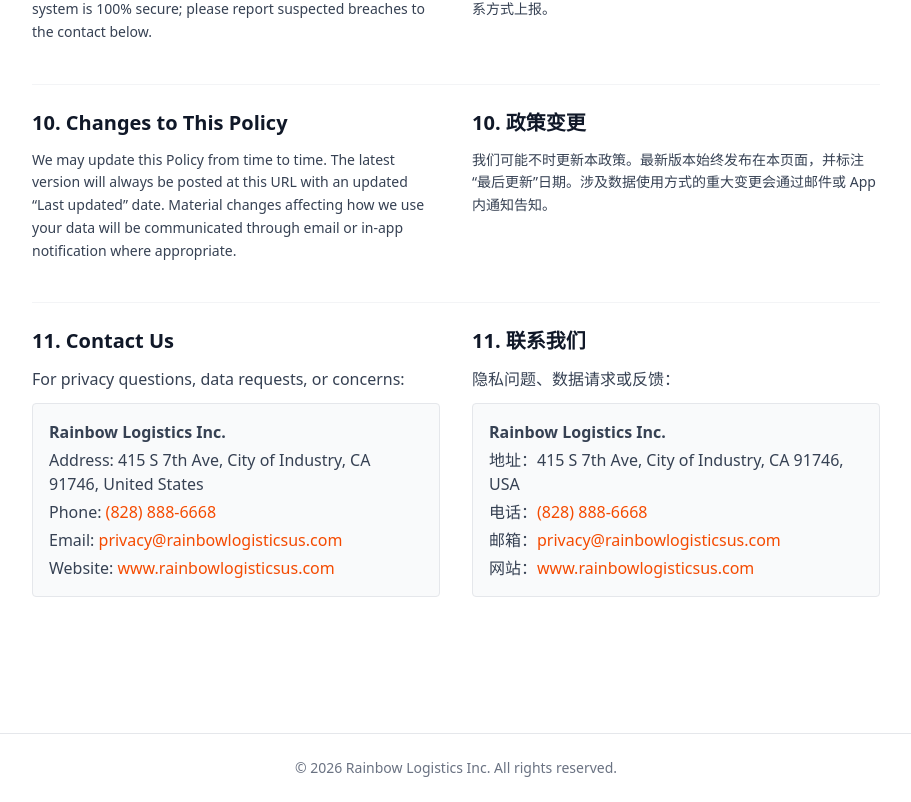
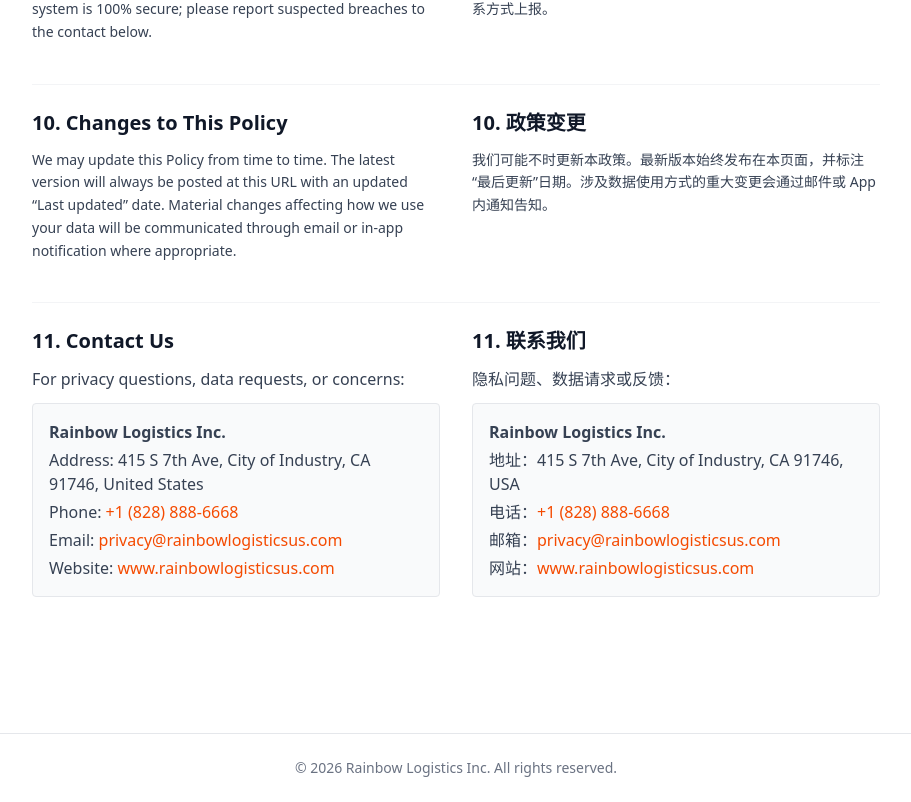
Before and after one commit to lyj53465/rainbow-website, a Next.js app: page /privacy in a window 1280 px wide. Shown: the part 3382-4184 px from the top of the page, without its empty margins (184-1095 px from the left). Built offline with nearby package versions, Linux system fonts and the light colour scheme.

Commit message:
fix: 版权年改 2020 / 海运部邮箱改 jim@ / 电话加 +1 美国国际格式

```diff
--- a/app/privacy/page.tsx
+++ b/app/privacy/page.tsx
@@ -282,7 +282,7 @@
                 <div className="mt-3 p-4 bg-gray-50 rounded border border-gray-200 space-y-1">
                   <p><strong>Rainbow Logistics Inc.</strong></p>
                   <p>Address: 415 S 7th Ave, City of Industry, CA 91746, United States</p>
-                  <p>Phone: <a href="tel:+18288886668" className="text-orange-600 hover:underline">(828) 888-6668</a></p>
+                  <p>Phone: <a href="tel:+18288886668" className="text-orange-600 hover:underline">+1 (828) 888-6668</a></p>
                   <p>Email: <a href="mailto:privacy@rainbowlogisticsus.com" className="text-orange-600 hover:underline">privacy@rainbowlogisticsus.com</a></p>
                   <p>Website: <a href="https://www.rainbowlogisticsus.com" className="text-orange-600 hover:underline">www.rainbowlogisticsus.com</a></p>
                 </div>
@@ -297,7 +297,7 @@
                 <div className="mt-3 p-4 bg-gray-50 rounded border border-gray-200 space-y-1">
                   <p><strong>Rainbow Logistics Inc.</strong></p>
                   <p>地址：415 S 7th Ave, City of Industry, CA 91746, USA</p>
-                  <p>电话：<a href="tel:+18288886668" className="text-orange-600 hover:underline">(828) 888-6668</a></p>
+                  <p>电话：<a href="tel:+18288886668" className="text-orange-600 hover:underline">+1 (828) 888-6668</a></p>
                   <p>邮箱：<a href="mailto:privacy@rainbowlogisticsus.com" className="text-orange-600 hover:underline">privacy@rainbowlogisticsus.com</a></p>
                   <p>网站：<a href="https://www.rainbowlogisticsus.com" className="text-orange-600 hover:underline">www.rainbowlogisticsus.com</a></p>
                 </div>
--- a/components/Contact.tsx
+++ b/components/Contact.tsx
@@ -41,7 +41,7 @@
                 <div>
                   <h3 className="text-xl mb-2 text-gray-900">{t.contact.phoneLabel}</h3>
                   <p className="text-gray-600">
-                    (828) 888-6668<br />
+                    +1 (828) 888-6668<br />
                     {t.contact.phoneText}
                   </p>
                 </div>
--- a/components/Footer.tsx
+++ b/components/Footer.tsx
@@ -58,7 +58,7 @@
         </div>
 
         <div className="border-t border-gray-800 pt-8 flex flex-col md:flex-row items-center justify-between gap-3 text-gray-400">
-          <p>&copy; {new Date().getFullYear()} {t.footer.copyright}</p>
+          <p>&copy; 2020 {t.footer.copyright}</p>
           <a href="/privacy" className="hover:text-white transition-colors text-sm">
             {t.footer.privacy}
           </a>
--- a/lib/i18n/en.ts
+++ b/lib/i18n/en.ts
@@ -128,7 +128,7 @@
     emailDepts: [
       { label: 'Drop-Shipping & Label Change', email: 'jim@rainbowlogisticsus.com' },
       { label: 'Air Freight', email: 'leah@rainbowlogisticsus.com' },
-      { label: 'Sea Freight', email: 'zz@rainbowlogisticsus.com' },
+      { label: 'Sea Freight', email: 'jim@rainbowlogisticsus.com' },
       { label: 'Customer Service', email: 'cs@rainbowlogisticsus.com' },
     ],
     hoursLabel: 'Business Hours',
--- a/lib/i18n/zh.ts
+++ b/lib/i18n/zh.ts
@@ -126,7 +126,7 @@
     emailDepts: [
       { label: '代发换单', email: 'jim@rainbowlogisticsus.com' },
       { label: '空运部', email: 'leah@rainbowlogisticsus.com' },
-      { label: '海运部', email: 'zz@rainbowlogisticsus.com' },
+      { label: '海运部', email: 'jim@rainbowlogisticsus.com' },
       { label: '客服部', email: 'cs@rainbowlogisticsus.com' },
     ],
     hoursLabel: '营业时间',
```
